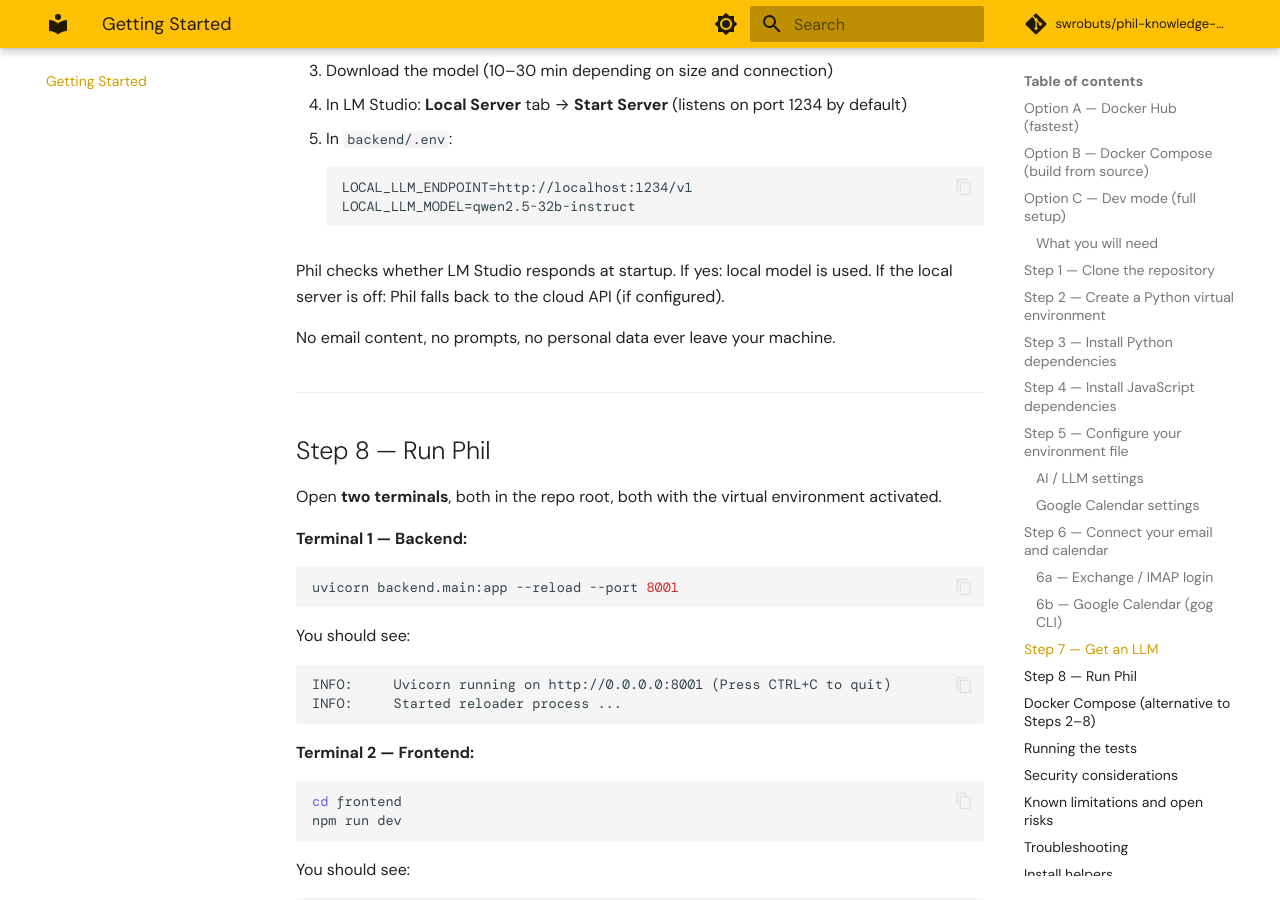
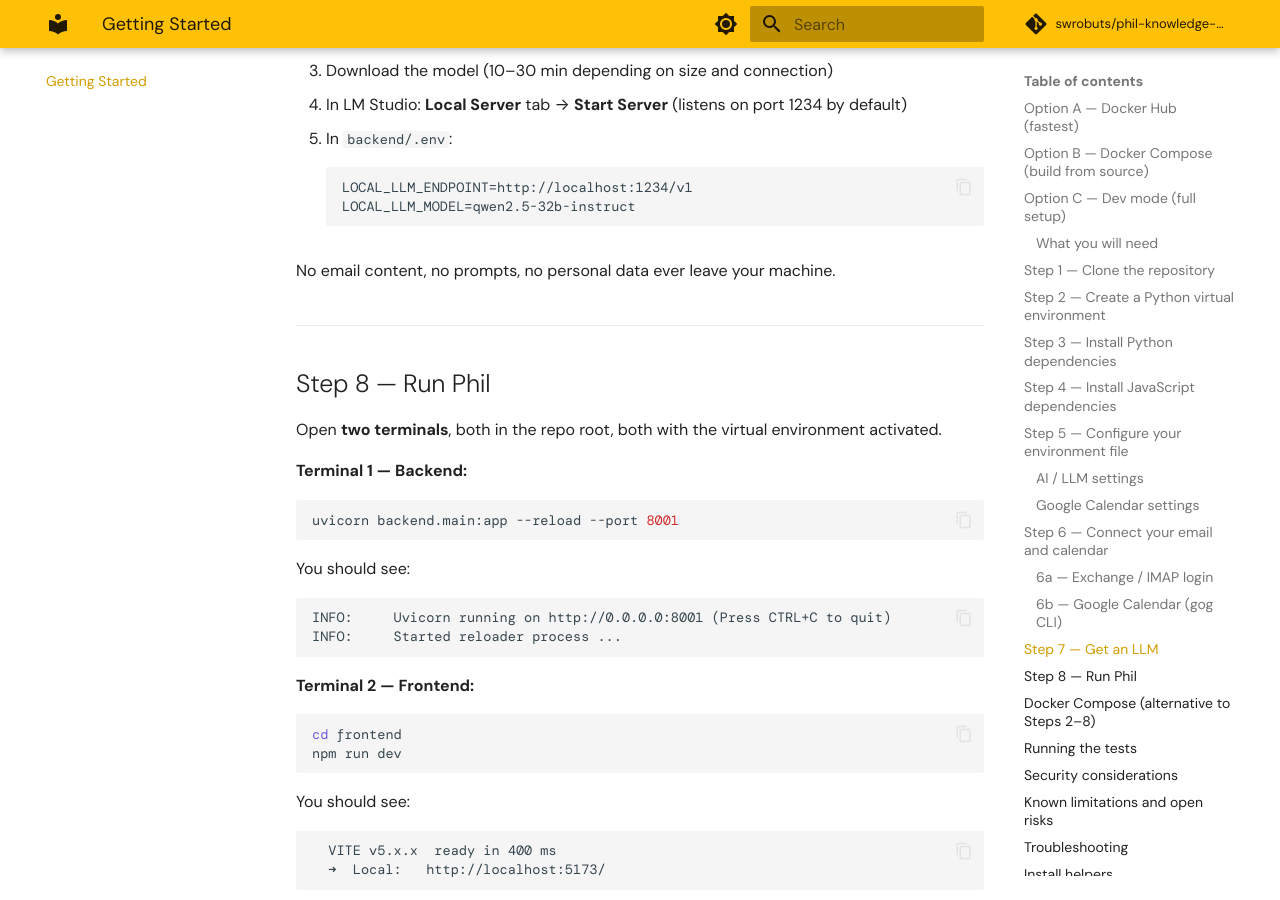
Before and after one commit to swrobuts/phil-website, an MkDocs documentation site: the page built from docs/setup.md, in a window 1280 px wide and 900 px high, scrolled down 7433 px. Built offline with MkDocs 1.6.1 and Material for MkDocs 9.7.7, drawn with Linux system fonts in a browser that asks for light colours; some web fonts are replaced; comment, search, counter and statistics services are not loaded.

Commit message:
fix: remove cloud fallback hint — local LLM is the intended default

````diff
--- a/docs/setup.md
+++ b/docs/setup.md
@@ -333,8 +333,6 @@ The Anthropic Claude API is supported as a **technical reference and quality bas
        LOCAL_LLM_ENDPOINT=http://localhost:1234/v1
        LOCAL_LLM_MODEL=qwen2.5-32b-instruct
        ```
-
-    Phil checks whether LM Studio responds at startup. If yes: local model is used. If the local server is off: Phil falls back to the cloud API (if configured).
 
     No email content, no prompts, no personal data ever leave your machine.
 
--- a/index.html
+++ b/index.html
@@ -832,10 +832,6 @@
           </ul>
         </div>
       </div>
-      <p style="font-size:.85rem; color:var(--muted);">
-        Phil automatically falls back to the cloud API if the local endpoint is unavailable.
-        Configure both for redundancy — local for daily use, cloud as backup.
-      </p>
     </div>
   </div>
 </section>
````
